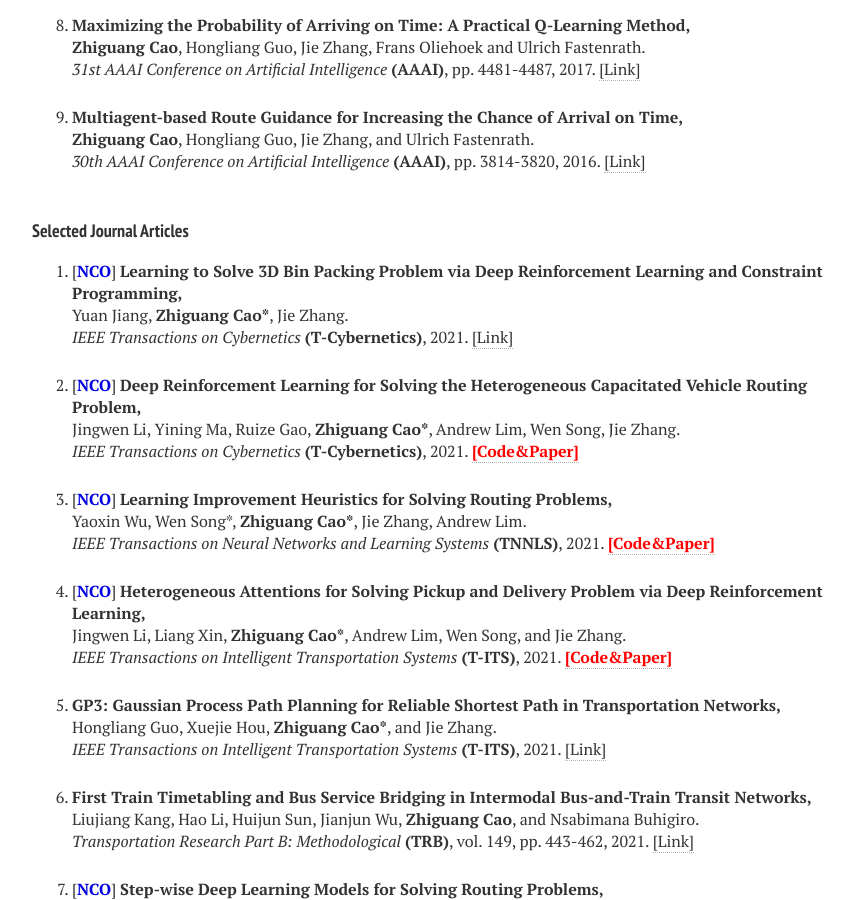
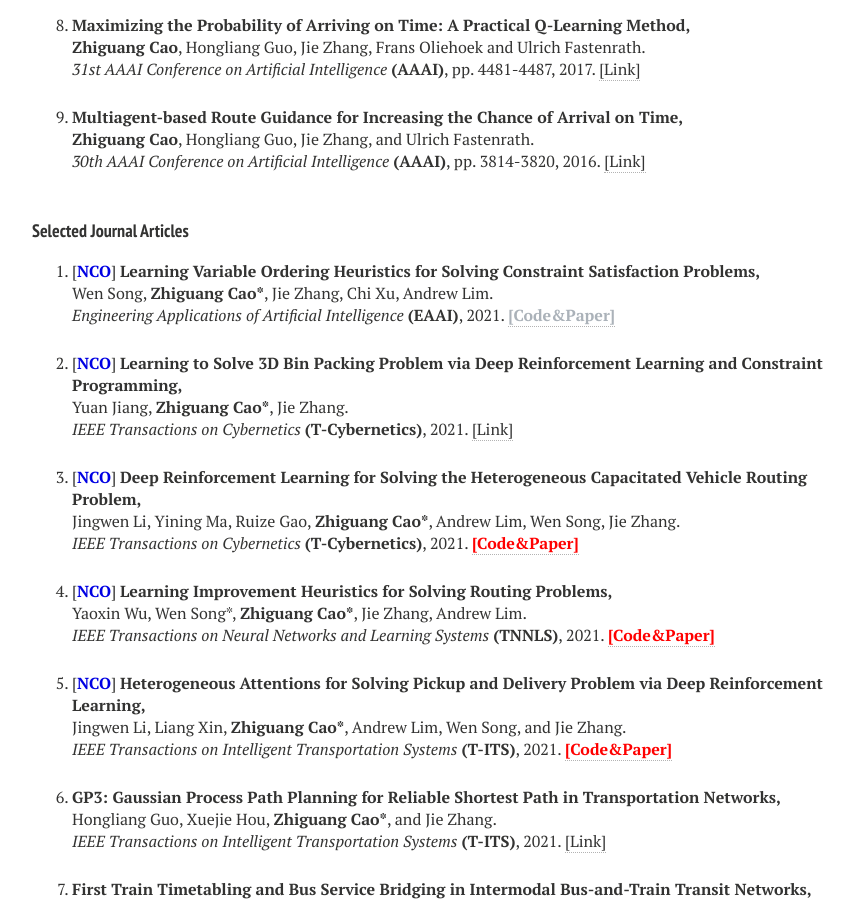
Before and after one commit to zhiguangcaosg/zhiguangcaosg.github.io, a Jekyll site: the page built from publications.md, in a window 1280 px wide and 900 px high, scrolled down 937 px. Shown: the whole window, without its empty margins (288-1142 px from the left). Built offline with Jekyll 4.4.1, drawn with Linux system fonts in a browser that asks for light colours; nearby versions of some CDN libraries.

Commit message:
Update publications.html

```diff
--- a/_layouts/publications.html
+++ b/_layouts/publications.html
@@ -230,6 +230,14 @@ div.bibtex pre { font-size: 75%; overflow: auto;  width: 100%; padding: 0em 0em;
     <!-- Item: Caelles2016 -->
 <ul style="padding-left:0px;">
 <ol >
+
+<li>
+<p>
+[<font color="#0000E3"><b>NCO</b></font>] <b>Learning Variable Ordering Heuristics for Solving Constraint Satisfaction Problems,</b>
+<br>Wen Song, <b>Zhiguang Cao*</b>, Jie Zhang, Chi Xu, Andrew Lim.<br>
+<i>Engineering Applications of Artificial Intelligence</i> <b>(EAAI)</b>, 2021. <a href="https://zhiguangcaosg.github.io/publications/"  target="_blank"> <font color="#ABB2B9"><b>[Code&Paper]</b> </font></a>
+</p>
+</li>
 
 <li>
 <p>
```
